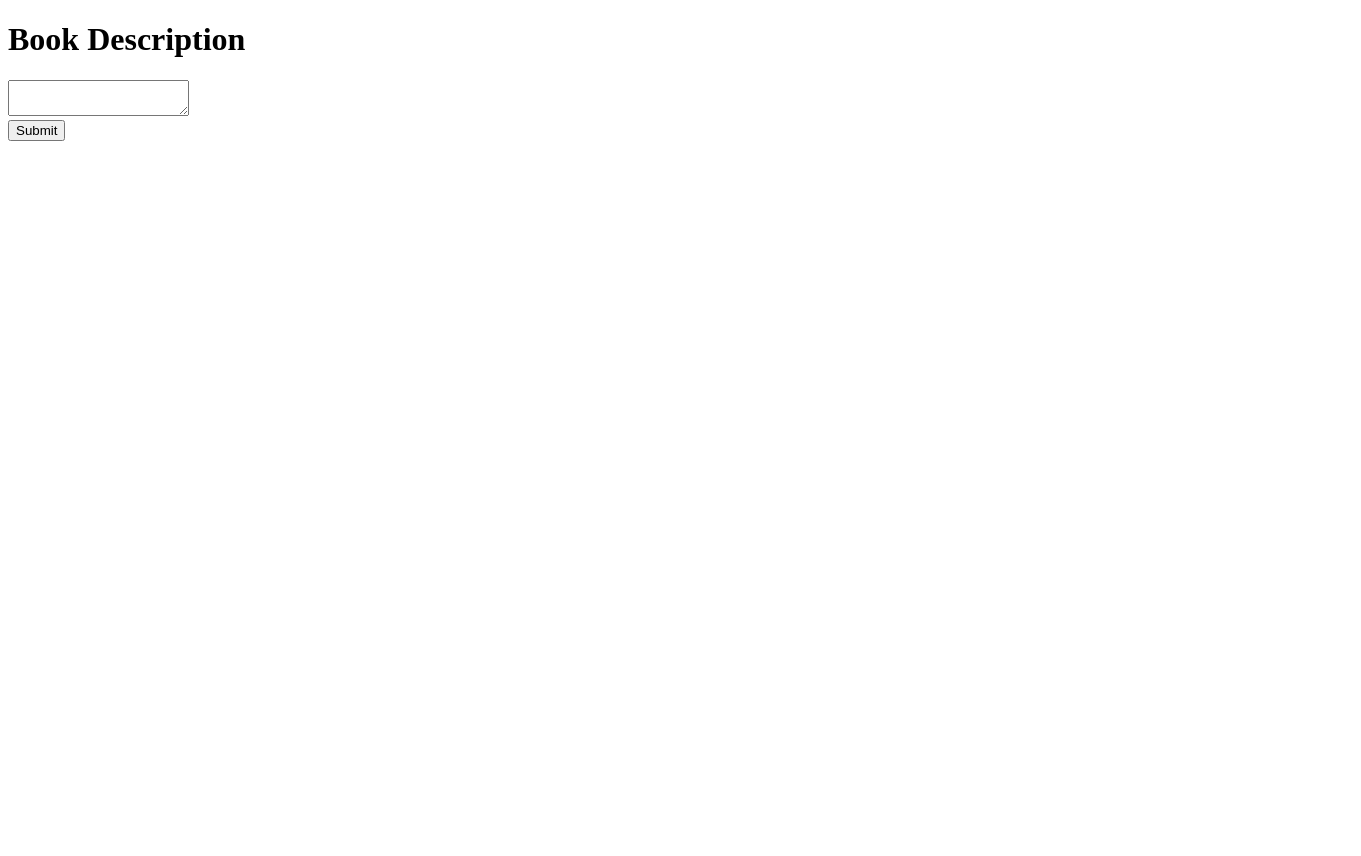
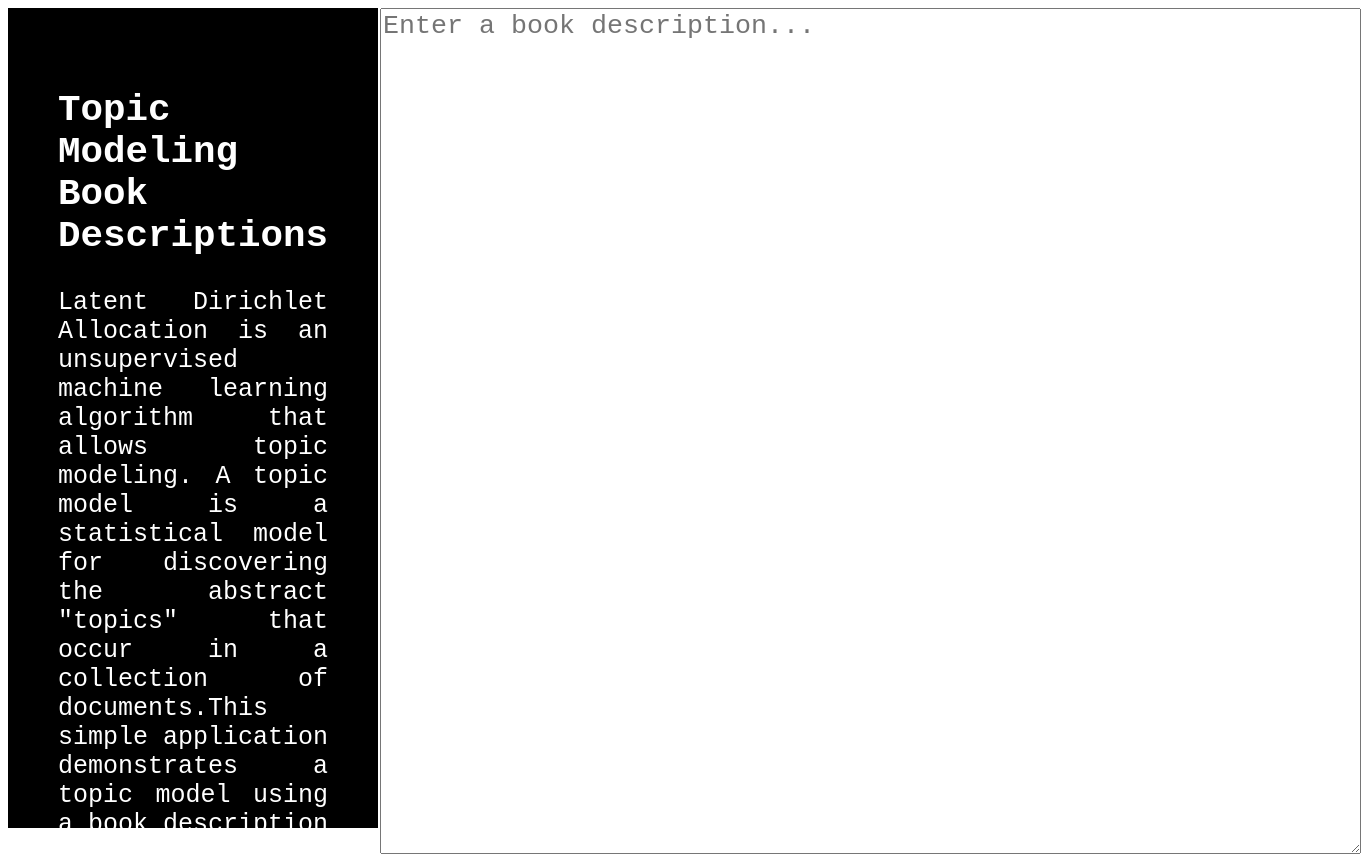
Before and after one commit to Proto007/Topic-Modeling-Book-Descriptions, a React (Create React App) app in the folder frontend/: page / in a window 1280 px wide. Shown: the top 856 px of the page, 1361 px wide, since content can reach past the window. Before the commit the page ends 800 px from the top, so only its background shows below. Built offline with nearby package versions, Linux system fonts and the light colour scheme.

Commit message:
Update the frontend design with intro message

```diff
--- a/frontend/src/Components/DescriptionInput.js
+++ b/frontend/src/Components/DescriptionInput.js
@@ -1,4 +1,5 @@
 import { useState } from "react";
+import Introduction from "./Introduction";
 
 // Component that parses user input and sends POST request to backend
 const DescriptionInput = (props) => {
@@ -18,11 +19,16 @@ const DescriptionInput = (props) => {
     }
     // Render book description form
     return (
-     <div>
+     <div style={ {
+      // Try setting `flexDirection` to `"row"`.
+      display:"flex",
+      flexDirection: "row",
+      justifyContent:"flex-start"
+    }}>
+         <Introduction/>
          <form onSubmit={handleSubmit}>
-            <h1>Book Description</h1>
-            <textarea value={description} onChange={(event) => setDescription(event.target.value)} /> <br/>
-            <input type='submit' value='Submit'/>
+            <textarea  placeholder="Enter a book description..." rows="28" cols="60" value={description} onChange={(event) => setDescription(event.target.value)} style={{fontSize:"20pt",marginLeft:"2px"}}/> <br/>
+            <input type='submit' value='Get Topics' style={{width:'95vh',height:'6.8vh', background:"#000000",color:"white", marginLeft:"2px",fontSize:"20pt", fontFamily:"cursive",padding:"10px 25px",cursor:"pointer"}}/>
          </form>
      </div>
     );
--- /dev/null
+++ b/frontend/src/Components/Introduction.js
@@ -0,0 +1,9 @@
+const Introduction =() => {
+    return (
+        <div style={{height:'90vh', width:'50%', padding:'50px', backgroundColor:'#000000',fontFamily:'monospace',fontSize:'25px',textAlign:'justify',color:'#FFFFFF'}}>
+            <h2>Topic Modeling Book Descriptions</h2>
+            Latent Dirichlet Allocation is an unsupervised machine learning algorithm that allows topic modeling. A topic model is a statistical model for discovering the abstract "topics" that occur in a collection of documents.This simple application demonstrates a topic model using a book description dataset. The lda model contains 15 abstract topics that are generated based on provided roughly 7000 book descriptions. Each “topic” is a collection of words that are frequent for that perticular topic. The model gives probability of a given description being within each of the 15 topics predicted by the model.
+        </div>
+    );
+}
+export default Introduction;
```
